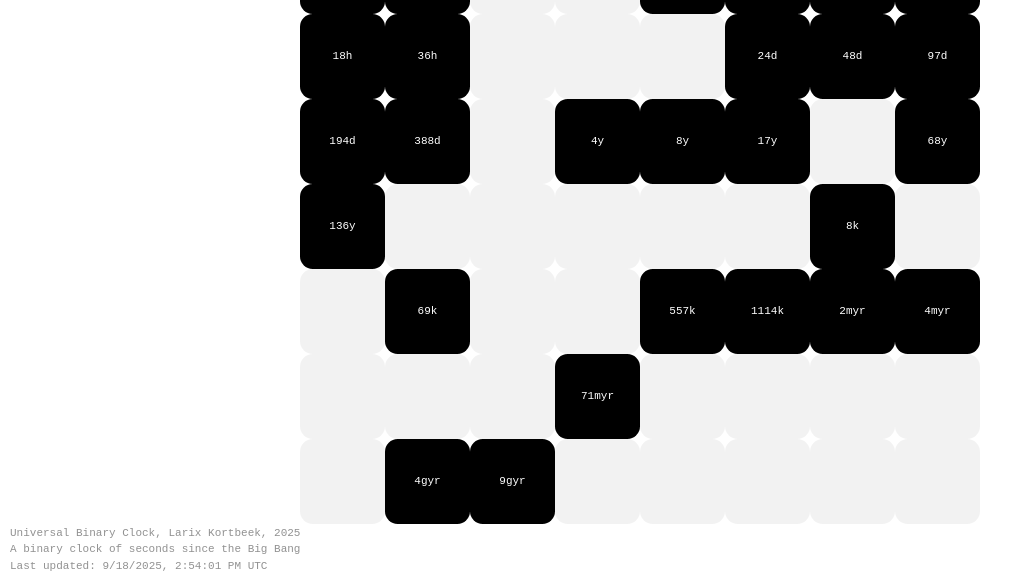
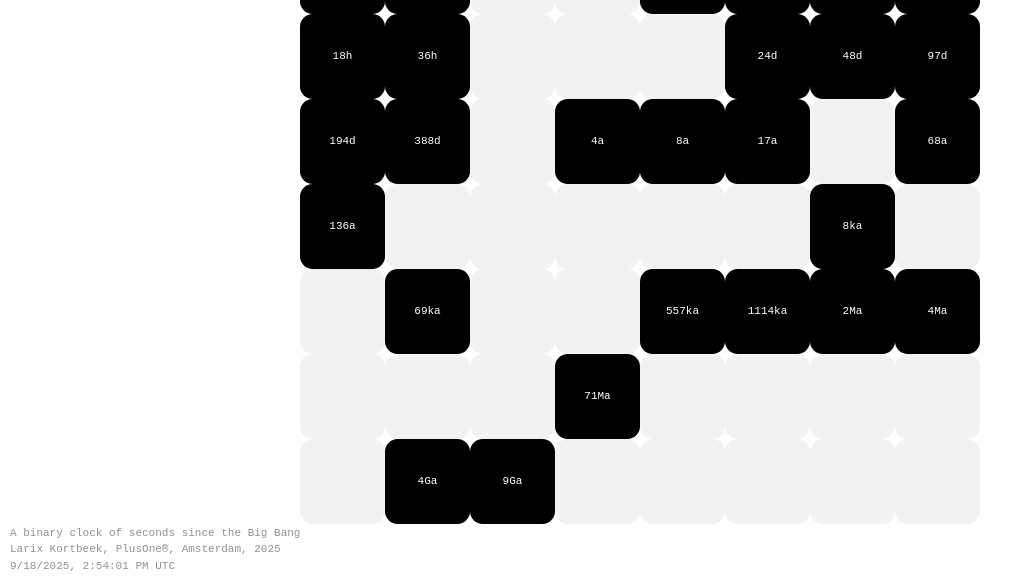
Before and after one commit to larixk/universal-binary-clock, a React (Vite) app: page / in a window 1280 px wide. Shown: the part 216-797 px from the top of the page, without its empty margins (0-1033 px from the left). Built offline with nearby package versions, Linux system fonts and the light colour scheme.

Commit message:
Update README with project overview and technical specifications for Universal Binary Clock; refactor App component to streamline time handling and remove unused event timeline logic.

```diff
--- a/src/App.css
+++ b/src/App.css
@@ -6,3 +6,8 @@
   align-items: center;
   flex-direction: column;
 }
+
+a {
+  color: inherit;
+  text-decoration: none;
+}
--- a/src/App.tsx
+++ b/src/App.tsx
@@ -24,128 +24,35 @@ const getTimeScale = (cellIndex: number) => {
   }
   const years = seconds / BigInt(365.25 * 24 * 60 * 60);
 
-  if (years < BigInt(100 * 2)) {
-    return `${years}y`;
+  if (years < BigInt(1000 * 2)) {
+    return `${years}a`;
   }
-  const centuries = years / BigInt(100);
-
-  if (centuries < BigInt(10 * 2)) {
-    return `${centuries}c`;
-  }
-  const millennia = centuries / BigInt(10);
+  const millennia = years / BigInt(1000);
 
   if (millennia < BigInt(1000 * 2)) {
-    return `${millennia}k`;
+    return `${millennia}ka`;
   }
   const myr = millennia / BigInt(1000);
 
   if (myr < BigInt(1000 * 2)) {
-    return `${myr}myr`;
+    return `${myr}Ma`;
   }
 
   const gyr = myr / BigInt(1000);
-  return `${gyr}gyr`;
-};
-
-const imprecision = (max: number) => {
-  return BigInt(Math.floor(Math.random() * max));
+  return `${gyr}Ga`;
 };
 
 const secondsPerYear = BigInt(365.25 * 24 * 60 * 60);
 const millionYears = BigInt(1e6) * secondsPerYear;
 
+// https://www.aanda.org/articles/aa/full_html/2020/09/aa33910-18/aa33910-18.html
+const secondsTil2020 = BigInt(13780) * millionYears;
+
 const calendarYear = (year: number) => {
   return secondsTil2020 - BigInt(2020 - year) * secondsPerYear;
 };
 
-// https://www.aanda.org/articles/aa/full_html/2020/09/aa33910-18/aa33910-18.html
-const secondsTil2020 = BigInt(13780) * millionYears;
 const unixEpoch = calendarYear(1970);
-const events = [
-  {
-    name: "Universe",
-    timestamp: BigInt(0),
-    source: "https://science.nasa.gov/universe/overview/",
-  },
-  {
-    name: "Hydrogen, Helium, and Lithium nuclei",
-    timestamp: BigInt(180),
-    source: "https://wmap.gsfc.nasa.gov/universe/bb_tests_ele.html",
-  },
-  {
-    name: "Recombination (CMB decoupling)",
-    timestamp: (BigInt(38) * millionYears) / BigInt(100) + imprecision(1000),
-    source:
-      "https://www.cfa.harvard.edu/research/topic/cosmic-microwave-background",
-  },
-  {
-    name: "First stars",
-    timestamp: BigInt(180) * millionYears + imprecision(1000),
-    source: "https://pubmed.ncbi.nlm.nih.gov/29493587/",
-  },
-  {
-    name: "Earliest confirmed galaxy",
-    timestamp: BigInt(290) * millionYears + imprecision(1000),
-    source:
-      "https://www.reuters.com/science/earliest-known-galaxy-spotted-by-webb-telescope-is-beacon-cosmic-dawn-2024-05-31/",
-  },
-  {
-    name: "Sun",
-    timestamp: BigInt(9233) * millionYears + imprecision(1000),
-    source: "https://pubmed.ncbi.nlm.nih.gov/23118187/",
-  },
-  {
-    name: "Earth",
-    timestamp: BigInt(9260) * millionYears + imprecision(1000),
-    source: "https://pubs.usgs.gov/gip/geotime/age.html",
-  },
-  {
-    name: "Moon",
-    timestamp: BigInt(9290) * millionYears + imprecision(1000),
-    source: "https://www.science.org/doi/10.1126/sciadv.1602365",
-  },
-  {
-    name: "Life on Earth",
-    timestamp: BigInt(10300) * millionYears + imprecision(1000),
-    source: "https://pubmed.ncbi.nlm.nih.gov/11539686/",
-  },
-  {
-    name: "Homo sapiens",
-    timestamp: (BigInt(137997) * millionYears) / BigInt(10) + imprecision(1000),
-    source: "https://www.nature.com/articles/nature22336",
-  },
-  {
-    name: "Great Pyramid of Giza",
-    timestamp: calendarYear(-2600) + imprecision(1000),
-    source: "https://www.britannica.com/place/Great-Pyramid-of-Giza",
-  },
-
-  {
-    name: "Renaissance begins",
-    timestamp: calendarYear(1400) + imprecision(1000),
-    source: "https://www.britannica.com/event/Renaissance-European-history",
-  },
-  {
-    name: "Industrial Revolution",
-    timestamp: calendarYear(1760) + imprecision(1000),
-    source: "https://www.britannica.com/event/Industrial-Revolution",
-  },
-  {
-    name: "Moon landing",
-    timestamp: calendarYear(1969) + imprecision(1000),
-    source: "https://www.nasa.gov/history/50-years-ago-apollo-11/",
-  },
-  {
-    name: "World Wide Web",
-    timestamp: calendarYear(1989) + imprecision(1000),
-    source: "https://www.w3.org/History/1989/proposal.html",
-  },
-  {
-    name: "Human Genome Project completed",
-    timestamp: calendarYear(2003) + imprecision(1000),
-    source: "https://www.genome.gov/human-genome-project",
-  },
-];
 function easeInOutExpo(x: number): number {
   return x === 0
     ? 0
@@ -163,7 +70,6 @@ const useSmoothed = (value: bigint) => {
     const difference = value - previousValueRef.current;
     const duration = 50;
 
-    console.log(duration);
     const startTime = Date.now();
 
     let rafId: number;
@@ -197,12 +103,8 @@ const useSmoothed = (value: bigint) => {
 };
 
 function App() {
-  const [eventShown] = useState<(typeof events)[number]["name"] | null>(null);
   const [currentTime, setCurrentTime] = useState(BigInt(0));
   const [hoveredCell, setHoveredCell] = useState<number | null>(null);
-
-  const selectedEvent = events.find((event) => event.name === eventShown);
-  const time = selectedEvent ? selectedEvent.timestamp : currentTime;
 
   useEffect(() => {
     let rafId: number;
@@ -226,7 +128,7 @@ function App() {
 
   const cells = Array.from({ length: gridSize ** 2 }, (_, i) => i);
 
-  const smoothedTime = useSmoothed(time);
+  const smoothedTime = useSmoothed(currentTime);
 
   return (
     <div className="app">
@@ -309,11 +211,11 @@ function App() {
           opacity: 0.5,
         }}
       >
-        Universal Binary Clock, Larix Kortbeek, 2025
-        <br />
         A binary clock of seconds since the Big Bang
         <br />
-        Last updated:{" "}
+        <a href="https://larixk.nl" target="_blank">Larix Kortbeek</a>, <a href="https://plusoneamsterdam.com" target="_blank">PlusOne®</a>, Amsterdam, 2025
+        <br />
+
         {new Date().toLocaleString("en-US", {
           timeZone: "UTC",
         })}{" "}
```
Also changed, not shown: 1 other file (tests, documents, lock files or other folders).
